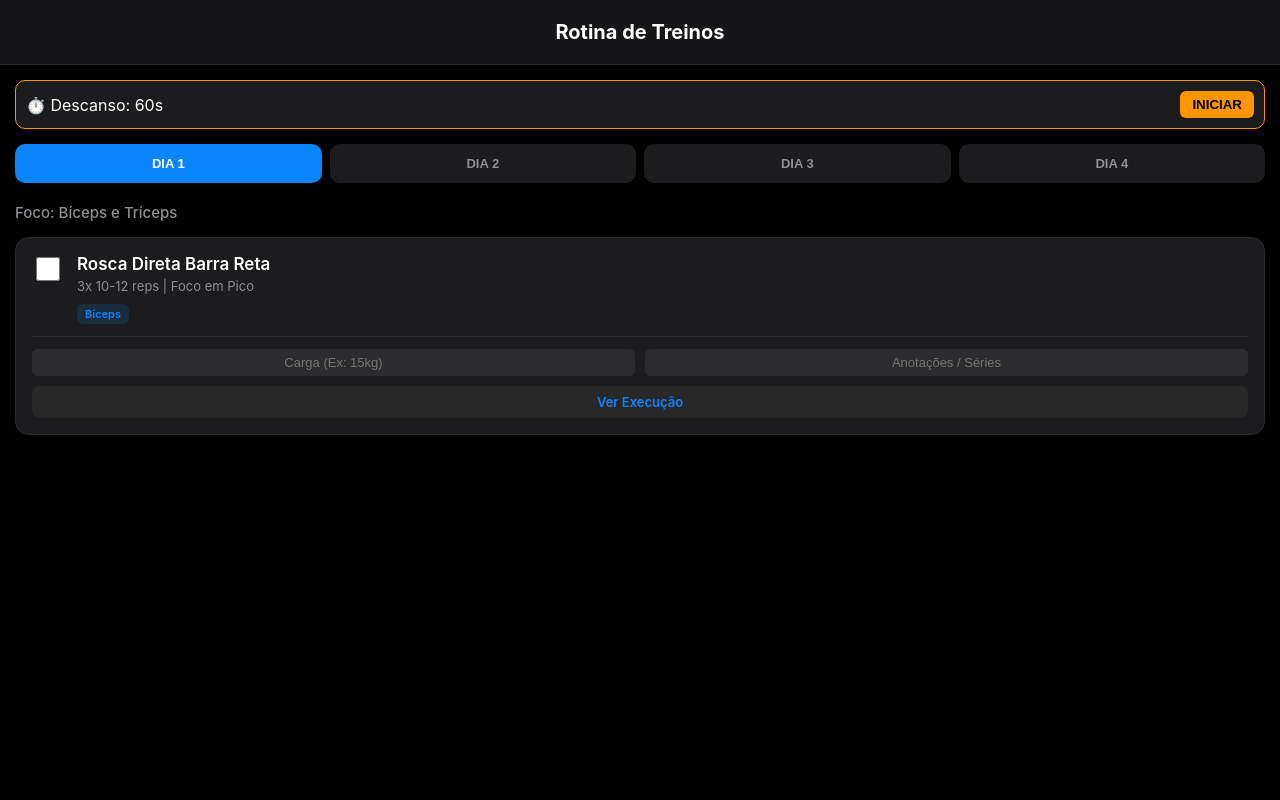
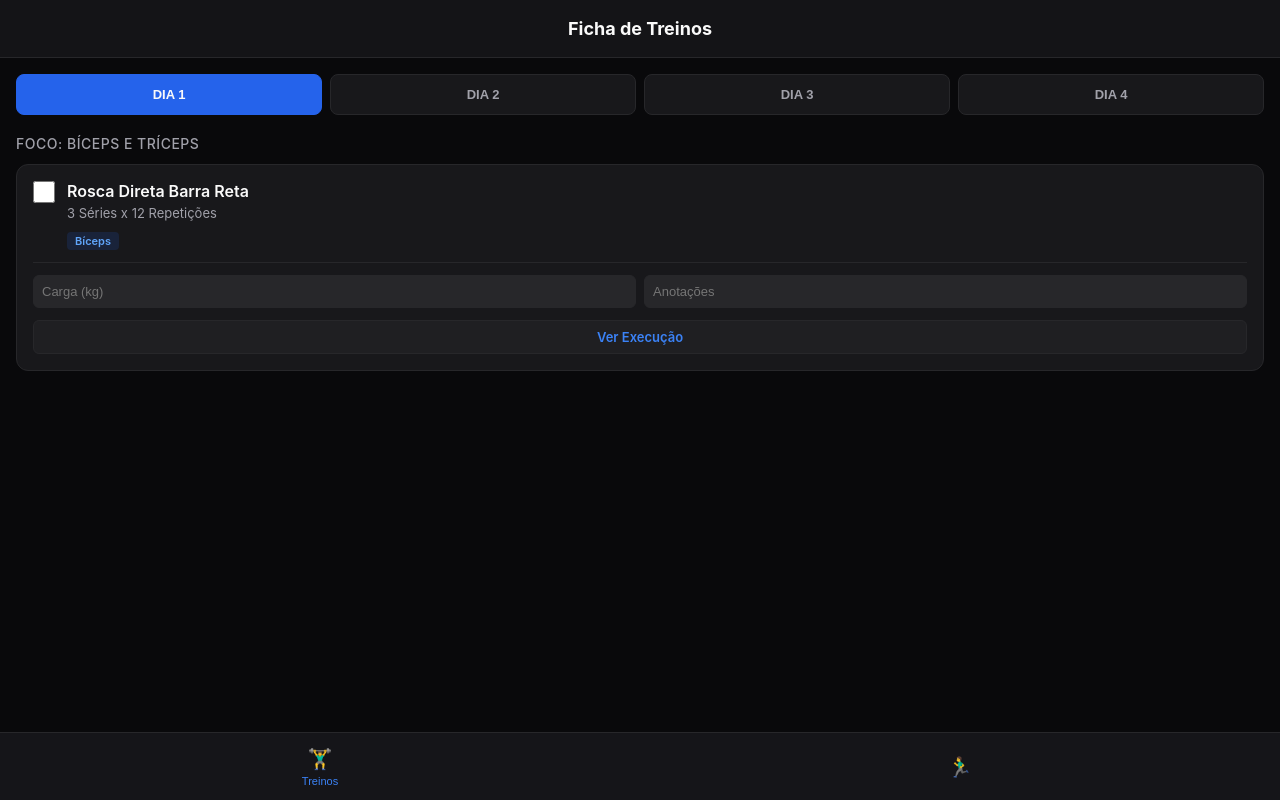
Before and after one commit to deivisonf7/APP-FIT, a plain HTML site: page index.html in a window 1280 px wide. Drawn offline with Linux system fonts and the light colour scheme.

Commit message:
Update index.html

```diff
--- a/index.html
+++ b/index.html
@@ -3,184 +3,198 @@
 <head>
     <meta charset="UTF-8">
     <meta name="viewport" content="width=device-width, initial-scale=1.0, user-scalable=no, viewport-fit=cover">
-    <title>Meu Guia de Treinos Pro</title>
+    <title>Treinos Pro</title>
     <style>
         :root {
-            --bg-color: #000000;
-            --card-bg: #1c1c1e;
-            --accent-color: #0A84FF;
-            --text-color: #FFFFFF;
-            --text-secondary: #8E8E93;
-            --success: #30D158;
-            --separator: #2C2C2E;
-            --warning: #FF9500;
+            --bg: #09090b;
+            --card: #18181b;
+            --accent: #2563eb;
+            --accent-dim: rgba(37, 99, 235, 0.15);
+            --text: #fafafa;
+            --text-muted: #a1a1aa;
+            --success: #16a34a;
+            --border: #27272a;
         }
 
-        * { box-sizing: border-box; -webkit-tap-highlight-color: transparent; }
+        * { box-sizing: border-box; -webkit-tap-highlight-color: transparent; margin: 0; padding: 0; }
 
         body {
-            font-family: -apple-system, BlinkMacSystemFont, "SF Pro Text", "SF Pro Display", sans-serif;
-            background-color: var(--bg-color);
-            color: var(--text-color);
-            margin: 0; padding: 0; padding-bottom: 110px;
+            font-family: -apple-system, BlinkMacSystemFont, "Segoe UI", Roboto, Helvetica, Arial, sans-serif;
+            background-color: var(--bg);
+            color: var(--text);
+            padding-bottom: 100px;
         }
 
         header {
-            background-color: rgba(28, 28, 30, 0.8);
-            backdrop-filter: blur(20px); -webkit-backdrop-filter: blur(20px);
-            padding: 20px 15px; text-align: center;
-            font-size: 20px; font-weight: 700;
-            border-bottom: 0.5px solid var(--separator);
-            position: sticky; top: 0; z-index: 10;
+            background-color: rgba(24, 24, 27, 0.8);
+            backdrop-filter: blur(12px); -webkit-backdrop-filter: blur(12px);
+            padding: 18px; text-align: center; font-size: 18px; font-weight: 700;
+            border-bottom: 1px solid var(--border); position: sticky; top: 0; z-index: 10;
         }
 
-        .container { padding: 15px; }
+        .container { padding: 16px; }
         .page { display: none; }
         .page.active { display: block; }
 
-        .days-tabs { display: grid; grid-template-columns: repeat(4, 1fr); gap: 8px; margin-bottom: 20px; }
+        /* Abas Superiores Modulares */
+        .tabs-container { display: grid; grid-template-columns: repeat(4, 1fr); gap: 8px; margin-bottom: 20px; }
+        .tab-trigger {
+            background-color: var(--card); border: 1px solid var(--border); color: var(--text-muted);
+            padding: 12px 4px; font-size: 13px; border-radius: 8px; font-weight: 600; text-align: center; cursor: pointer;
+        }
+        .tab-trigger.active { background-color: var(--accent); color: var(--text); border-color: var(--accent); }
 
-        .day-btn {
-            background-color: var(--card-bg); border: none; color: var(--text-secondary);
-            padding: 12px 5px; font-size: 13px; border-radius: 10px; font-weight: 600;
-            text-align: center; cursor: pointer;
-        }
-        .day-btn.active { background-color: var(--accent-color); color: var(--text-color); }
+        .content-section { display: none; }
+        .content-section.active { display: block; }
+        .section-title { font-size: 14px; color: var(--text-muted); margin-bottom: 12px; font-weight: 500; text-transform: uppercase; letter-spacing: 0.5px; }
 
-        .workout-section { display: none; }
-        .workout-section.active { display: block; }
-        .section-subtitle { font-size: 15px; color: var(--text-secondary); margin: 0 0 15px 0; font-weight: 500; }
+        /* Cartões de Exercício */
+        .card { background-color: var(--card); border: 1px solid var(--border); border-radius: 12px; padding: 16px; margin-bottom: 12px; }
+        .card-row { display: flex; gap: 12px; align-items: flex-start; }
+        .check-wrapper input[type="checkbox"] { width: 22px; height: 22px; accent-color: var(--success); cursor: pointer; }
+        .card-body { flex: 1; }
+        .card-title { font-size: 16px; font-weight: 600; margin-bottom: 4px; }
+        .card-subtitle { font-size: 13px; color: var(--text-muted); margin-bottom: 8px; }
+        .badge { font-size: 11px; background-color: var(--accent-dim); color: #60a5fa; padding: 2px 8px; border-radius: 4px; display: inline-block; font-weight: 600; }
 
-        /* Cartão Avançado */
-        .exercise-card {
-            background-color: var(--card-bg); border-radius: 14px;
-            padding: 16px; margin-bottom: 12px; border: 0.5px solid var(--separator);
-        }
-        .exercise-header { display: flex; align-items: flex-start; gap: 14px; }
-        .checkbox-container input[type="checkbox"] { width: 24px; height: 24px; accent-color: var(--success); cursor: pointer; }
-        .exercise-info { flex: 1; }
-        .exercise-title { font-size: 17px; font-weight: 600; margin: 0 0 4px 0; }
-        .exercise-desc { font-size: 13px; color: var(--text-secondary); margin: 0 0 8px 0; }
-        .exercise-target { font-size: 11px; background-color: rgba(10, 132, 255, 0.15); color: var(--accent-color); padding: 3px 8px; border-radius: 6px; display: inline-block; font-weight: 600; }
+        /* Sistema de Cargas */
+        .inputs-row { display: flex; gap: 8px; margin-top: 12px; padding-top: 12px; border-top: 1px solid var(--border); }
+        .data-input { background: #27272a; border: 1px solid var(--border); border-radius: 6px; color: #fff; padding: 8px; width: 50%; font-size: 13px; }
 
-        /* Inputs de Carga Avançados */
-        .weight-tracker { display: flex; gap: 10px; margin-top: 12px; padding-top: 12px; border-top: 0.5px solid var(--separator); }
-        .weight-input { background: #2c2c2e; border: none; border-radius: 6px; color: #fff; padding: 6px; width: 50%; font-size: 13px; text-align: center; }
-
-        .btn-view {
-            margin-top: 10px; background-color: rgba(255, 255, 255, 0.05); color: var(--accent-color);
-            border: none; padding: 8px; border-radius: 8px; font-size: 13px; font-weight: 600;
+        .link-btn {
+            margin-top: 12px; background-color: rgba(255, 255, 255, 0.03); color: #3b82f6;
+            border: 1px solid var(--border); padding: 8px; border-radius: 6px; font-size: 13px; font-weight: 600;
             text-align: center; text-decoration: none; display: block;
         }
 
-        /* Cronômetro Flutuante de Descanso */
-        .timer-box {
-            background: var(--card-bg); border: 1px solid var(--warning); border-radius: 10px;
-            padding: 10px; margin-bottom: 15px; display: flex; justify-content: space-between; align-items: center;
+        /* Menu de Navegação Fixo */
+        .nav-bar {
+            position: fixed; bottom: 0; left: 0; right: 0; height: 68px;
+            background-color: rgba(24, 24, 27, 0.9); backdrop-filter: blur(12px); -webkit-backdrop-filter: blur(12px);
+            border-top: 1px solid var(--border); display: flex; z-index: 100;
         }
-        .timer-btn { background: var(--warning); border: none; color: black; font-weight: bold; padding: 6px 12px; border-radius: 6px; cursor: pointer; }
-
-        /* Dashboard de Estatísticas */
-        .stats-grid { display: grid; grid-template-columns: 1fr 1fr; gap: 10px; margin-bottom: 20px; }
-        .stat-card { background: var(--card-bg); padding: 15px; border-radius: 12px; text-align: center; }
-        .stat-num { font-size: 24px; font-weight: bold; color: var(--success); }
-
-        .btn-danger {
-            background-color: #ff453a; color: white; border: none; width: 100%;
-            padding: 14px; border-radius: 12px; font-size: 15px; font-weight: bold; margin-top: 20px; cursor: pointer;
+        .nav-btn {
+            background: none; border: none; color: var(--text-muted); font-size: 11px;
+            display: flex; flex-direction: column; align-items: center; justify-content: center; gap: 4px; flex: 1; cursor: pointer;
         }
-
-        /* Menu Inferior */
-        .bottom-nav {
-            position: fixed; bottom: 0; left: 0; right: 0; height: 75px;
-            background-color: rgba(28, 28, 30, 0.85); backdrop-filter: blur(20px); -webkit-backdrop-filter: blur(20px);
-            border-top: 0.5px solid var(--separator); display: flex; justify-content: space-around; align-items: center; padding-bottom: 15px; z-index: 100;
-        }
-        .nav-item { background: none; border: none; color: var(--text-secondary); font-size: 11px; display: flex; flex-direction: column; align-items: center; gap: 4px; flex: 1; cursor: pointer; }
-        .nav-item.active { color: var(--accent-color); }
-        .nav-icon { font-size: 22px; }
+        .nav-btn.active { color: #3b82f6; }
+        .nav-icon { font-size: 20px; }
     </style>
 </head>
 <body>
 
-    <header id="app-title">Rotina de Treinos</header>
+    <header id="main-header">Ficha de Treinos</header>
 
     <div class="container">
-        <!-- PÁGINA 1: TREINOS -->
-        <div id="page-treinos" class="page active">
-            <!-- Cronômetro Integrado -->
-            <div class="timer-box">
-                <div>⏱️ Descanso: <span id="timer-display">60s</span></div>
-                <button class="timer-btn" onclick="startTimer()">INICIAR</button>
+        <!-- PÁGINA: LISTA DE TREINOS -->
+        <div id="view-treinos" class="page active">
+            <!-- Abas Superiores -->
+            <div class="tabs-container">
+                <button class="tab-trigger active" data-target="day-1">DIA 1</button>
+                <button class="tab-trigger" data-target="day-2">DIA 2</button>
+                <button class="tab-trigger" data-target="day-3">DIA 3</button>
+                <button class="tab-trigger" data-target="day-4">DIA 4</button>
             </div>
 
-            <div class="days-tabs">
-                <button class="day-btn active" onclick="switchDay(1, this)">DIA 1</button>
-                <button class="day-btn" onclick="switchDay(2, this)">DIA 2</button>
-                <button class="day-btn" onclick="switchDay(3, this)">DIA 3</button>
-                <button class="day-btn" onclick="switchDay(4, this)">DIA 4</button>
-            </div>
-
-            <!-- SEÇÃO DIA 1 -->
-            <div id="workout-day-1" class="workout-section active">
-                <h2 class="section-subtitle">Foco: Bíceps e Tríceps</h2>
-                <div class="exercise-card">
-                    <div class="exercise-header">
-                        <div class="checkbox-container"><input type="checkbox" id="check-d1-1" onchange="trackProgress()"></div>
-                        <div class="exercise-info">
-                            <h3 class="exercise-title">Rosca Direta Barra Reta</h3>
-                            <p class="exercise-desc">3x 10-12 reps | Foco em Pico</p>
-                            <span class="exercise-target">Bíceps</span>
+            <!-- TREINO 1 -->
+            <div id="day-1" class="content-section active">
+                <h2 class="section-title">Foco: Bíceps e Tríceps</h2>
+                <div class="card">
+                    <div class="card-row">
+                        <div class="check-wrapper"><input type="checkbox" data-id="chk-d1-1"></div>
+                        <div class="card-body">
+                            <h3 class="card-title">Rosca Direta Barra Reta</h3>
+                            <p class="card-subtitle">3 Séries x 12 Repetições</p>
+                            <span class="badge">Bíceps</span>
                         </div>
                     </div>
-                    <div class="weight-tracker">
-                        <input type="text" class="weight-input" id="weight-d1-1" placeholder="Carga (Ex: 15kg)" oninput="saveWeight(this)">
-                        <input type="text" class="weight-input" id="obs-d1-1" placeholder="Anotações / Séries" oninput="saveWeight(this)">
+                    <div class="inputs-row">
+                        <input type="text" class="data-input" data-id="w-d1-1" placeholder="Carga (kg)">
+                        <input type="text" class="data-input" data-id="o-d1-1" placeholder="Anotações">
                     </div>
-                    <a href="https://youtube.com" target="_blank" class="btn-view">Ver Execução</a>
+                    <a href="https://youtube.com" target="_blank" class="link-btn">Ver Execução</a>
                 </div>
             </div>
 
-            <!-- SEÇÃO DIA 2 -->
-            <div id="workout-day-2" class="workout-section">
-                <h2 class="section-subtitle">Foco: Costas e Dorsal</h2>
-                <div class="exercise-card">
-                    <div class="exercise-header">
-                        <div class="checkbox-container"><input type="checkbox" id="check-d2-1" onchange="trackProgress()"></div>
-                        <div class="exercise-info">
-                            <h3 class="exercise-title">Puxada Alta Pulley</h3>
-                            <p class="exercise-desc">4x 12 reps | Expansão de Asa</p>
-                            <span class="exercise-target">Costas</span>
+            <!-- TREINO 2 -->
+            <div id="day-2" class="content-section">
+                <h2 class="section-title">Foco: Costas e Dorsais</h2>
+                <div class="card">
+                    <div class="card-row">
+                        <div class="check-wrapper"><input type="checkbox" data-id="chk-d2-1"></div>
+                        <div class="card-body">
+                            <h3 class="card-title">Puxada Alta Pulley</h3>
+                            <p class="card-subtitle">4 Séries x 12 Repetições</p>
+                            <span class="badge">Costas</span>
                         </div>
                     </div>
-                    <div class="weight-tracker">
-                        <input type="text" class="weight-input" id="weight-d2-1" placeholder="Carga" oninput="saveWeight(this)">
-                        <input type="text" class="weight-input" id="obs-d2-1" placeholder="Anotações" oninput="saveWeight(this)">
+                    <div class="inputs-row">
+                        <input type="text" class="data-input" data-id="w-d2-1" placeholder="Carga (kg)">
+                        <input type="text" class="data-input" data-id="o-d2-1" placeholder="Anotações">
                     </div>
                 </div>
             </div>
 
-            <!-- SEÇÃO DIA 3 -->
-            <div id="workout-day-3" class="workout-section">
-                <h2 class="section-subtitle">Foco: Peito e Ombro</h2>
-                <div class="exercise-card">
-                    <div class="exercise-header">
-                        <div class="checkbox-container"><input type="checkbox" id="check-d3-1" onchange="trackProgress()"></div>
-                        <div class="exercise-info">
-                            <h3 class="exercise-title">Supino Reto Halteres</h3>
-                            <p class="exercise-desc">4x 10 reps | Peitorais</p>
-                            <span class="exercise-target">Peito</span>
+            <!-- TREINO 3 -->
+            <div id="day-3" class="content-section">
+                <h2 class="section-title">Foco: Peitoral e Ombros</h2>
+                <div class="card">
+                    <div class="card-row">
+                        <div class="check-wrapper"><input type="checkbox" data-id="chk-d3-1"></div>
+                        <div class="card-body">
+                            <h3 class="card-title">Supino Reto com Halteres</h3>
+                            <p class="card-subtitle">4 Séries x 10 Repetições</p>
+                            <span class="badge">Peito</span>
                         </div>
                     </div>
-                    <div class="weight-tracker">
-                        <input type="text" class="weight-input" id="weight-d3-1" placeholder="Carga" oninput="saveWeight(this)">
-                        <input type="text" class="weight-input" id="obs-d3-1" placeholder="Anotações" oninput="saveWeight(this)">
+                    <div class="inputs-row">
+                        <input type="text" class="data-input" data-id="w-d3-1" placeholder="Carga (kg)">
+                        <input type="text" class="data-input" data-id="o-d3-1" placeholder="Anotações">
                     </div>
                 </div>
             </div>
 
-            <!-- SEÇÃO DIA 4 -->
-            <div id="workout-day-4" class="workout-section">
-                <h2 class="section-subtitle">Foco: Membros Inferiores</h2>
-                <div class="exercise-card">
-                    <div class="exercise-header">
+            <!-- TREINO 4 -->
+            <div id="day-4" class="content-section">
+                <h2 class="section-title">Foco: Membros Inferiores</h2>
+                <div class="card">
+                    <div class="card-row">
+                        <div class="check-wrapper"><input type="checkbox" data-id="chk-d4-1"></div>
+                        <div class="card-body">
+                            <h3 class="card-title">Agachamento Livre</h3>
+                            <p class="card-subtitle">4 Séries x 10 Repetições</p>
+                            <span class="badge">Pernas</span>
+                        </div>
+                    </div>
+                    <div class="inputs-row">
+                        <input type="text" class="data-input" data-id="w-d4-1" placeholder="Carga (kg)">
+                        <input type="text" class="data-input" data-id="o-d4-1" placeholder="Anotações">
+                    </div>
+                </div>
+            </div>
+        </div>
+
+        <!-- PÁGINA: CARDIO -->
+        <div id="view-cardio" class="page">
+            <h2 class="section-title">Resistência Aeróbica</h2>
+            <div class="card">
+                <div class="card-row">
+                    <div class="check-wrapper"><input type="checkbox" data-id="chk-cardio-1"></div>
+                    <div class="card-body">
+                        <h3 class="card-title">Esteira Pós-Treino</h3>
+                        <p class="card-subtitle">25 Minutos de caminhada acelerada ou corrida</p>
+                        <span class="badge" style="background-color: rgba(239, 68, 68, 0.15); color: #f87171;">Cardio</span>
+                    </div>
+                </div>
+            </div>
+        </div>
+    </div>
+
+    <!-- Navegação Inferior -->
+    <nav class="nav-bar">
+        <button class="nav-btn active" data-page="view-treinos" data-title="Ficha de Treinos">
+            <span class="nav-icon">🏋️‍♂️</span>
+            <span>Treinos</span>
+        </button>
+        <button class="nav-btn" data-page="view-cardio" data-title="Exercícios de Cardio">
+            <span class="nav-icon">🏃‍♂️</span>
```
